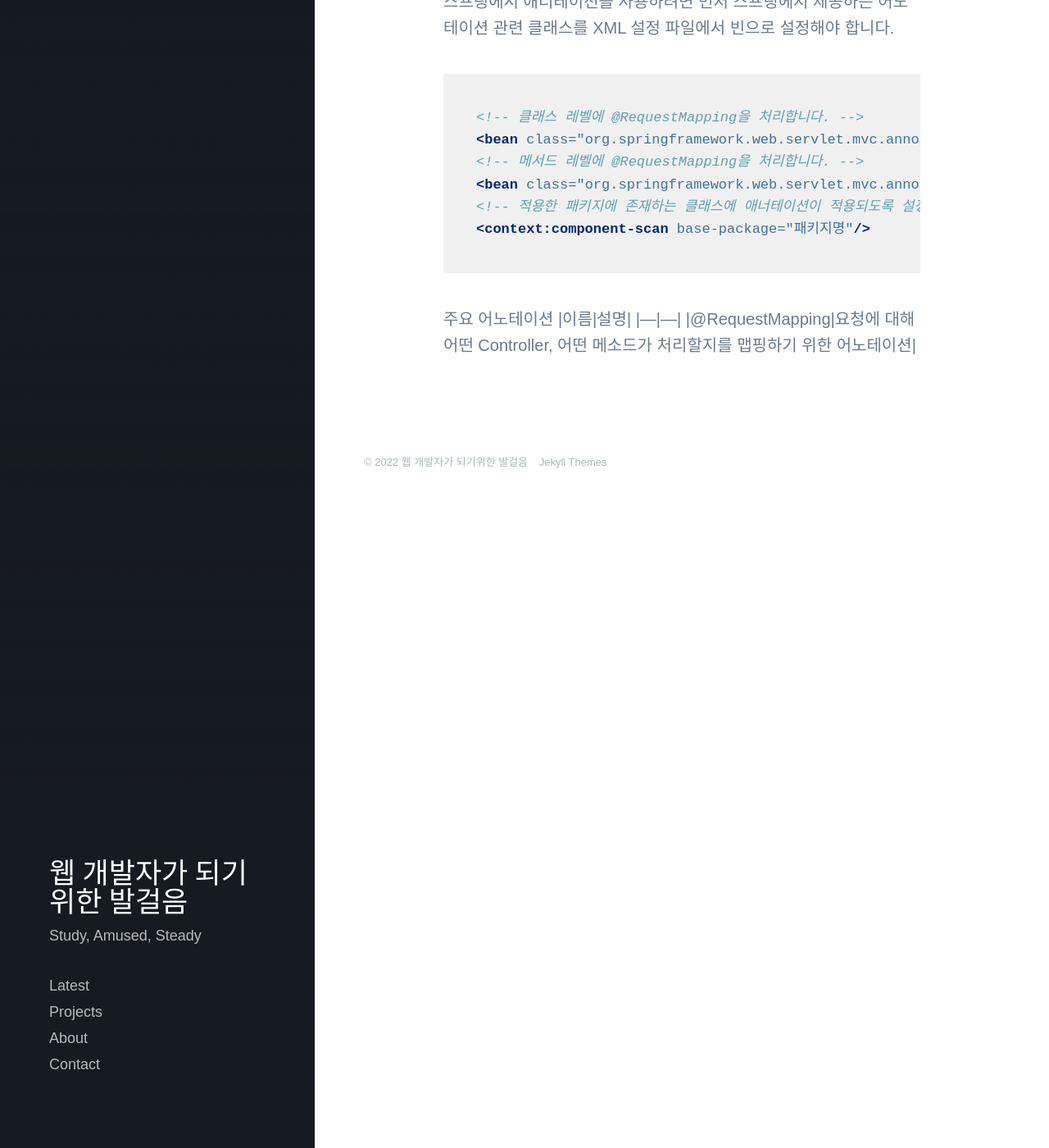
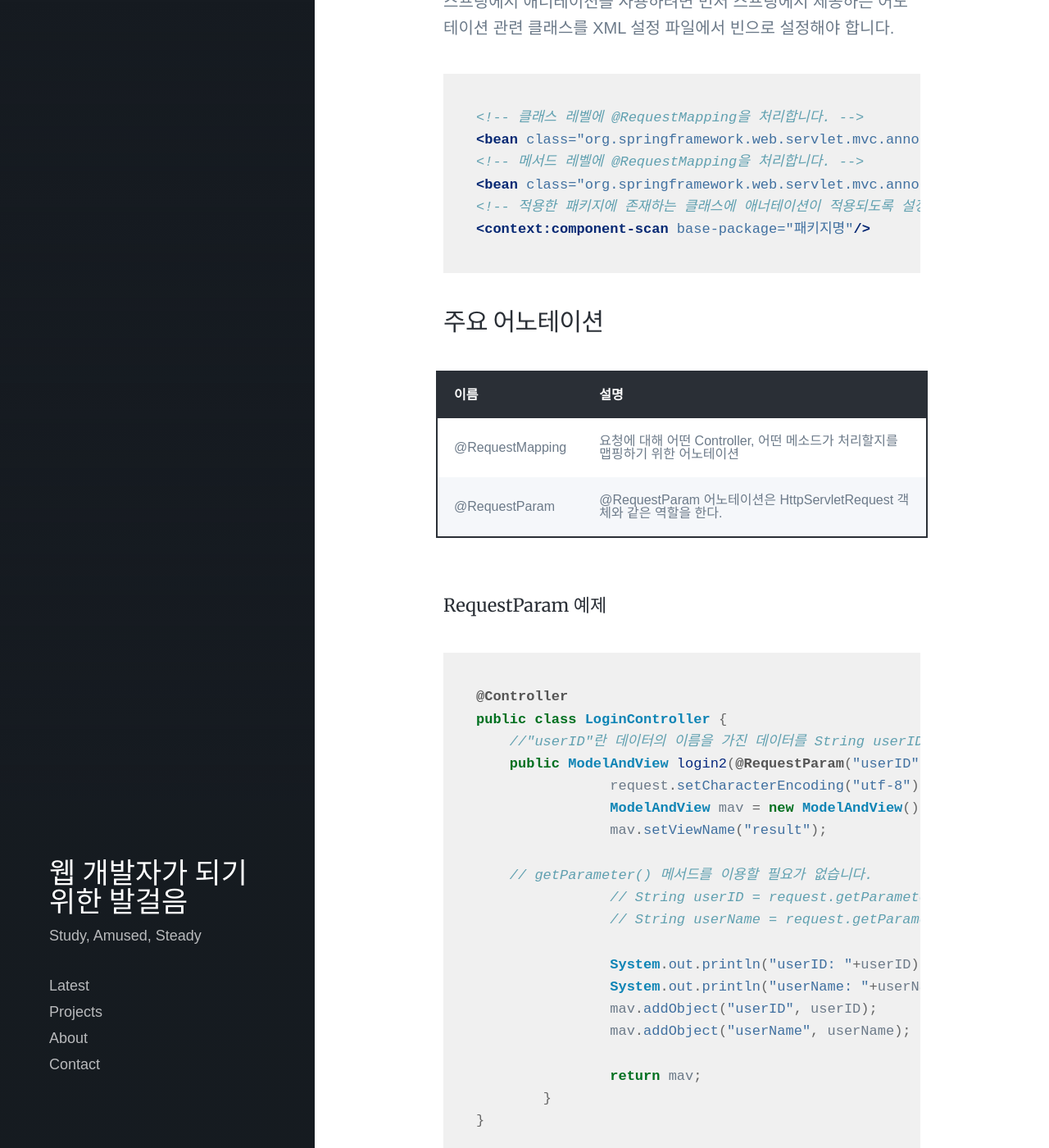
Before and after one commit to lawijdo201/lawijdo201.github.io, a Jekyll site: the page built from _posts/2022-07-26-Annotation.md, in a window 1280 px wide and 1400 px high, scrolled down 1085 px. Shown: the whole window at 82% size. Built offline with Jekyll 4.4.1, drawn with Linux system fonts in a browser that asks for light colours; nearby versions of some CDN libraries; some web fonts are replaced; some of the changed text lies outside the part shown.

Commit message:
Update 2022-07-26-Annotation.md

````diff
--- a/_posts/2022-07-26-Annotation.md
+++ b/_posts/2022-07-26-Annotation.md
@@ -34,7 +34,36 @@ excerpt: Annotation에 대해
 <context:component-scan base-package="패키지명"/>
 ```
 
-주요 어노테이션
+### 주요 어노테이션
+
 |이름|설명|
 |---|---|
 |@RequestMapping|요청에 대해 어떤 Controller, 어떤 메소드가 처리할지를 맵핑하기 위한 어노테이션|
+|@RequestParam|@RequestParam 어노테이션은 HttpServletRequest 객체와 같은 역할을 한다.|
+
+#### RequestParam 예제
+```java
+@Controller
+public class LoginController {
+    //"userID"란 데이터의 이름을 가진 데이터를 String userID에 집어넣는다.
+    public ModelAndView login2(@RequestParam("userID") String userID, @RequestParam("userName") String userName) throws Exception {
+		request.setCharacterEncoding("utf-8");
+		ModelAndView mav = new ModelAndView();
+		mav.setViewName("result");
+
+    // getParameter() 메서드를 이용할 필요가 없습니다.
+		// String userID = request.getParameter("userID");
+		// String userName = request.getParameter("userName");
+
+		System.out.println("userID: "+userID);
+		System.out.println("userName: "+userName);
+		mav.addObject("userID", userID);
+		mav.addObject("userName", userName);
+
+		return mav;
+	}
+}
+```
+```java
+@RequestParam("가져올 데이터의 이름") [데이터타입] [가져온데이터를 담을 변수]
+```
````
